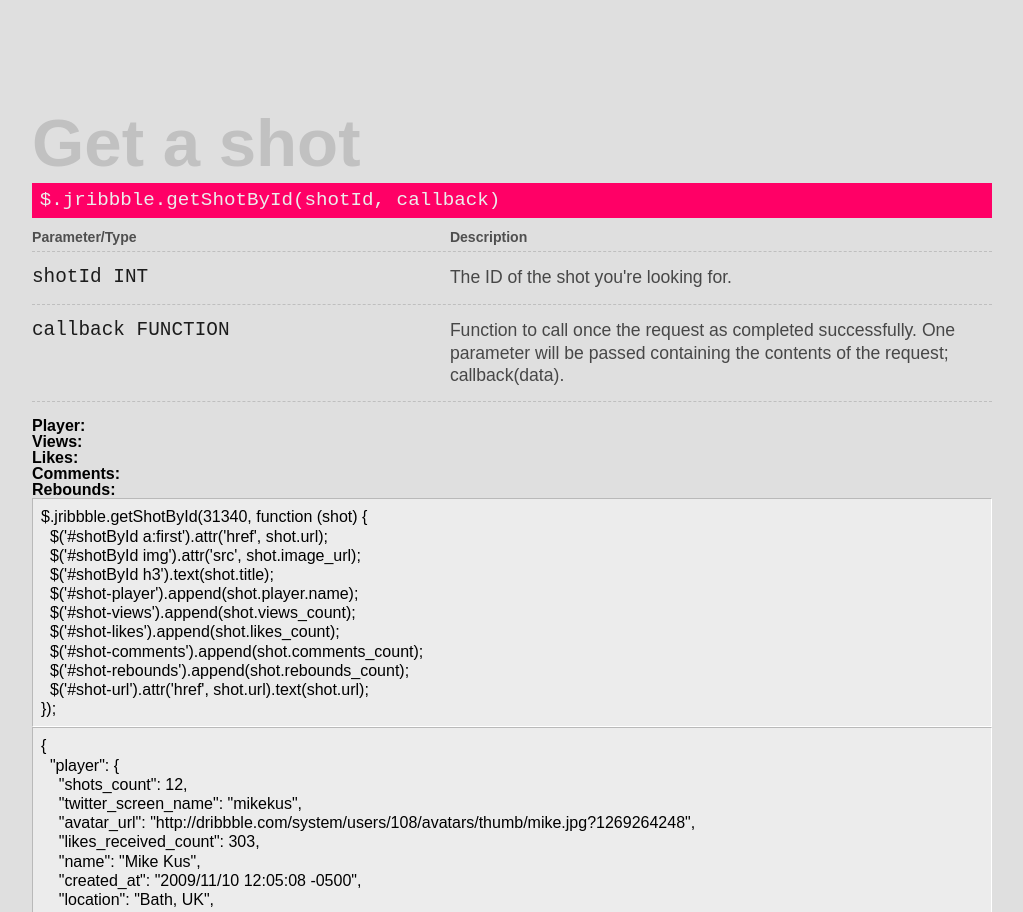
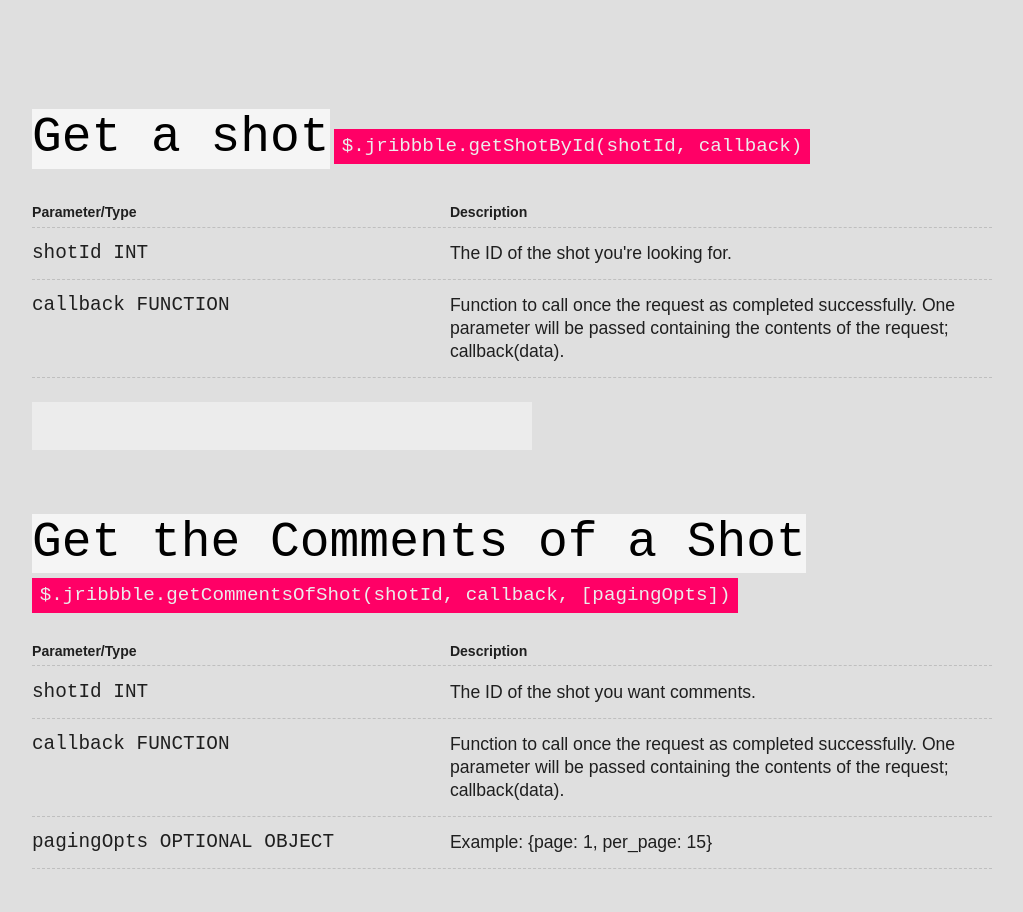
Before and after one commit to tylergaw/jribbble.com, a plain HTML site: page index.html in a window 1280 px wide. Shown: the part 1048-1960 px from the top of the page, without its empty margins (128-1151 px from the left). Drawn offline with Linux system fonts and the light colour scheme.

Commit message:
Working way too long on small amounts of styles

```diff
--- a/css/src/_content.scss
+++ b/css/src/_content.scss
@@ -3,17 +3,3 @@
 	margin: 0 auto;
 	width: 75%;
 }
-
-pre
-{
-	background-color: #ececec;
-	border-style: solid;
-	border-width: 1px;
-	border-top-color: darken(#ececec, 20%);
-	border-left-color: darken(#ececec, 20%);
-	border-right-color: lighten(#ececec, 20%);
-	border-bottom-color: lighten(#ececec, 20%);
-	line-height: 1.2;
-	overflow: auto;
-	padding: 8px;
-}
--- /dev/null
+++ b/css/src/_exampleCode.scss
@@ -0,0 +1,13 @@
+.example-usage
+{
+	margin-top: 1em;
+	display: none;
+}
+
+pre
+{
+	//background-color: #ececec;
+	line-height: 1.2;
+	overflow: auto;
+	padding: 8px;
+}
--- a/css/src/_features.scss
+++ b/css/src/_features.scss
@@ -5,31 +5,102 @@
 
 	h1
 	{
-		color: lighten(#353535, 55%);
-		font-size: 4.2em;
-		font-weight: 700;
-		line-height: 1em;
+		background-color: fade-out(#fff, 0.3);
+
+		display: inline-block;
+		@include botanika(3.1em, 1.2em);
+		//border-top: 8px solid #ff0066;
+		//color: lighten(#353535, 55%);
+		//font-size: 4.2em;
+		//font-weight: 700;
+		//line-height: 1em;
 		margin-bottom: 0.1em;
 	}
 
 	h2
 	{
 		background-color: #ff0066;
+		//color: #ff0066;
+		clear: both;
 		color: #ececec;
+		display: inline-block;
 		@include botanika(1.2em, 1.4em);
 		padding: 0.2em 0.4em;
+		//padding-left: 0.4em;
 
 		i
 		{
-			color: fade-out(#ececec, 0.2);
+			//color: fade-out(#ececec, 0.2);
 		}
+	}
+}
+
+.feature-examples
+{
+	margin: 1.5em 0;
+}
+
+#shotById
+{
+	color: #353535;
+	overflow: hidden;
+
+	div:last-child
+	{
+		float: left;
+		margin: 1em 0 0 1.2em;
+		width: 40.1878914%;
+	}
+
+	h3
+	{
+		font-size: 2.1em;
+		font-weight: 700;
+		margin-bottom: 0.3em;
+	}
+
+	h4
+	{
+		color: lighten(#353535, 20%);
+		font-size: 1.2em;
+	}
+
+	ul
+	{
+		margin-top: 1.1em;
+	}
+
+	li
+	{
+		font-size: 0.95em;
+		padding: 0.15em 0;
+	}
+
+	div:first-child
+	{
+		float: left;
+		max-width: 500px;
+		width: 54.4718163%;
+	}
+
+	a
+	{
+		background-color: fade-out(#fff, 0.6);
+		display: block;
+		padding: 1em;
+	}
+
+	img
+	{
+		width: 100%;
 	}
 }
 
 .method-description
 {
-	color: #474747;
+	color: #1F1F1F;
 	font-size: 1.1em;
+	margin-top: 1.1em;
 	overflow: hidden;
 
 	li
@@ -44,7 +115,6 @@
 
 			h3, p
 			{
-				color: lighten(#353535, 10%);
 				@include dagny(0.8em);
 				font-weight: 700;
 			}
@@ -53,7 +123,6 @@
 
 	h3
 	{
-		color: darken(#353535, 10%);
 		float: left;
 		@include botanika(1.1em, 1.2em);
 		width: 40.1878914%;
@@ -66,3 +135,8 @@
 		width: 56.4718163%;
 	}
 }
+
+.example-json
+{
+	display: none;
+}
--- a/css/src/_nav.scss
+++ b/css/src/_nav.scss
@@ -3,6 +3,7 @@
 	clear: both;
 	display: block;
 	overflow: hidden;
+	width: 56.4718163%;
 
 	h1
 	{
@@ -20,6 +21,7 @@
 
 	li
 	{
+		background-color: fade-out(#dfdfdf, 0.1);
 		border-bottom: 1px dashed darken(#ccc, 5%);
 		color: #ff0066;
 		list-style: decimal inside;
--- a/css/src/core.scss
+++ b/css/src/core.scss
@@ -10,4 +10,4 @@
 	font: #{$font-size}/#{$line-height} "ff-dagny-web-pro-1", "ff-dagny-web-pro-2", sans-serif;
 }
 
-@import "general", "forkme", "banner", "download", "nav", "content", "features", "footer";
+@import "general", "forkme", "banner", "download", "nav", "content", "features", "exampleCode", "footer";
--- a/index.html
+++ b/index.html
@@ -68,38 +68,34 @@
 		</header>
 
 		<div class="feature-examples">
-
-			<div id="shotById" class="shot-container">
-				<a href="">
-					<img src="" alt="">
-				</a>
-
+			<div id="shotById">
+				<div>
+					<a href=""><img src="" alt=""></a>
+				</div>
 				<div>
 					<h3></h3>
-					<ul>
-						<li id="shot-player"><b>Player: </b></li>
-						<li id="shot-views"><b>Views: </b></li>
-						<li id="shot-likes"><b>Likes: </b></li>
-						<li id="shot-comments"><b>Comments: </b></li>
-						<li id="shot-rebounds"><b>Rebounds: </b></li>
-					</ul>
-					<a id="shot-url" href=""></a>
+					<h4></h4>
+					<ul></ul>
 				</div>
 			</div>
 
 			<div class="example-usage">
-				<pre>
-$.jribbble.getShotById(31340, function (shot) {
-  $('#shotById a:first').attr('href', shot.url);
-  $('#shotById img').attr('src', shot.image_url);
-  $('#shotById h3').text(shot.title);
-  $('#shot-player').append(shot.player.name);
-  $('#shot-views').append(shot.views_count);
-  $('#shot-likes').append(shot.likes_count);
-  $('#shot-comments').append(shot.comments_count);
-  $('#shot-rebounds').append(shot.rebounds_count);
-  $('#shot-url').attr('href', shot.url).text(shot.url);
-});</pre>
+				<h3>Example usage</h3>
+<pre><code>$.jribbble.getShotById(196071, function (shot) {
+    var html = [];
+
+    $('#shotById a:first').attr('href', shot.url);
+    $('#shotById img').attr('src', shot.image_url);
+    $('#shotById h3').text(shot.title);
+    $('#shotById h4').text('by ' + shot.player.name);
+
+    html.push('&lt;li&gt;&lt;b&gt;Views:&lt;/b&gt; ' + shot.views_count + '&lt;/li&gt;');
+    html.push('&lt;li&gt;&lt;b&gt;Likes:&lt;/b&gt; ' + shot.likes_count + '&lt;/li&gt;');
+    html.push('&lt;li&gt;&lt;b&gt;Comments:&lt;/b&gt; ' + shot.comments_count + '&lt;/li&gt;');
+    html.push('&lt;li&gt;&lt;b&gt;Rebounds:&lt;/b&gt; ' + shot.rebounds_count + '&lt;/li&gt;');
+
+    $('#shotById ul').html(html.join(''));
+});</code></pre>
 			</div>
 
 			<div class="example-json">
--- a/js/jribbble.demos.js
+++ b/js/jribbble.demos.js
@@ -1,21 +1,22 @@
 $(document).ready(
-	function ()
-	{
+	function () {
+
 		// API Ref: http://api.dribbble/shots/:id
-		$.jribbble.getShotById(37388,
-			function (shot)
-			{
-				$('#shotById a:first').attr('href', shot.url);
-				$('#shotById img').attr('src', shot.image_url);
-				$('#shotById h3').text(shot.title);
-				$('#shot-player').append(shot.player.name);
-				$('#shot-views').append(shot.views_count);
-				$('#shot-likes').append(shot.likes_count);
-				$('#shot-comments').append(shot.comments_count);
-				$('#shot-rebounds').append(shot.rebounds_count);
-				$('#shot-url').attr('href', shot.url).text(shot.url);
-			}
-		);
+		$.jribbble.getShotById(196071, function (shot) {
+			var html = [];
+
+			$('#shotById a:first').attr('href', shot.url);
+			$('#shotById img').attr('src', shot.image_url);
+			$('#shotById h3').text(shot.title);
+			$('#shotById h4').text('by ' + shot.player.name);
+
+			html.push('<li><b>Views:</b> ' + shot.views_count + '</li>');
+			html.push('<li><b>Likes:</b> ' + shot.likes_count + '</li>');
+			html.push('<li><b>Comments:</b> ' + shot.comments_count + '</li>');
+			html.push('<li><b>Rebounds:</b> ' + shot.rebounds_count + '</li>');
+
+			$('#shotById ul').html(html.join(''));
+		});
 
 		// API Ref: http://api.dribbble/shots/:id/comments
 		$.jribbble.getCommentsOfShot(51986,
```
Also changed, not shown: css/core.css.
